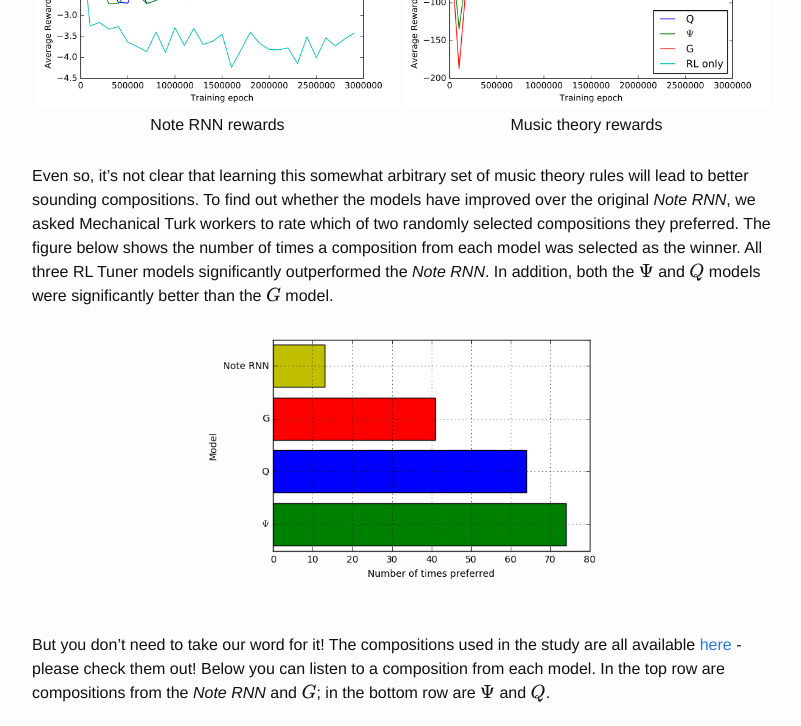
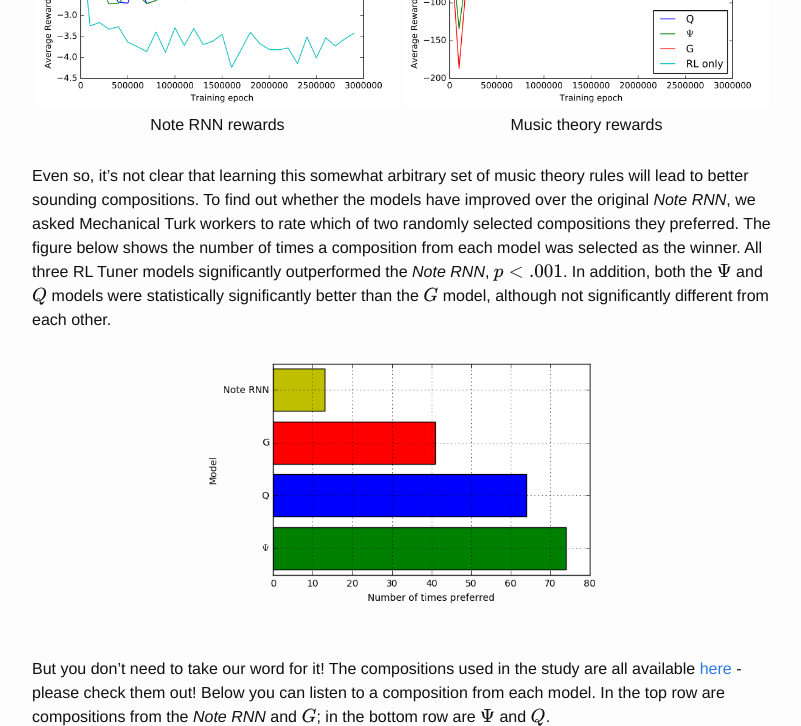
Before and after one commit to notfuchsia/notfuchsia.github.io, a Jekyll site: the page built from _posts/2016-10-10-natasha.markdown, in a window 1280 px wide and 900 px high, scrolled down 6845 px, cut to the strip 0-726 px from the top of the window. Shown: the whole strip, without its empty margins (238-1039 px from the left). Built offline with Jekyll 4.4.1, drawn with Linux system fonts in a browser that asks for light colours; formulas are drawn with MathJax 3.

Commit message:
statistical significance is a thing

```diff
--- a/_posts/2016-10-10-natasha.markdown
+++ b/_posts/2016-10-10-natasha.markdown
@@ -221,7 +221,7 @@ These results show that the targeted behaviors have significantly improved in th
 | Note RNN rewards | Music theory rewards |
 
 <br>
-Even so, it's not clear that learning this somewhat arbitrary set of music theory rules will lead to better sounding compositions. To find out whether the models have improved over the original *Note RNN*, we asked Mechanical Turk workers to rate which of two randomly selected compositions they preferred. The figure below shows the number of times a composition from each model was selected as the winner. All three RL Tuner models significantly outperformed the *Note RNN*. In addition, both the $$\Psi$$ and $$Q$$ models were significantly better than the $$G$$ model.
+Even so, it's not clear that learning this somewhat arbitrary set of music theory rules will lead to better sounding compositions. To find out whether the models have improved over the original *Note RNN*, we asked Mechanical Turk workers to rate which of two randomly selected compositions they preferred. The figure below shows the number of times a composition from each model was selected as the winner. All three RL Tuner models significantly outperformed the *Note RNN*, $$p<.001$$. In addition, both the $$\Psi$$ and $$Q$$ models were statistically significantly better than the $$G$$ model, although not significantly different from each other.
 
 <div style="text-align:center"><img src="/assets/rl_tuner/user_study.png" width="400"></div>
 
```
